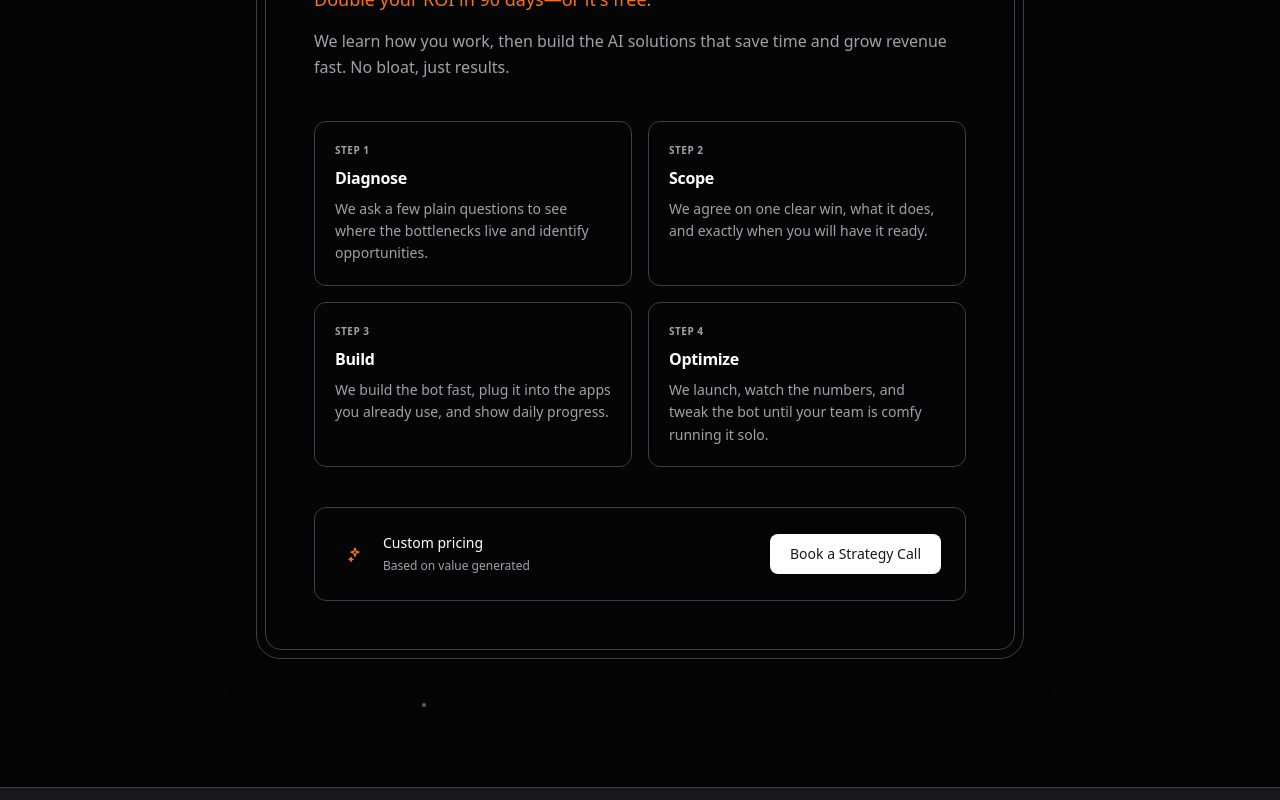
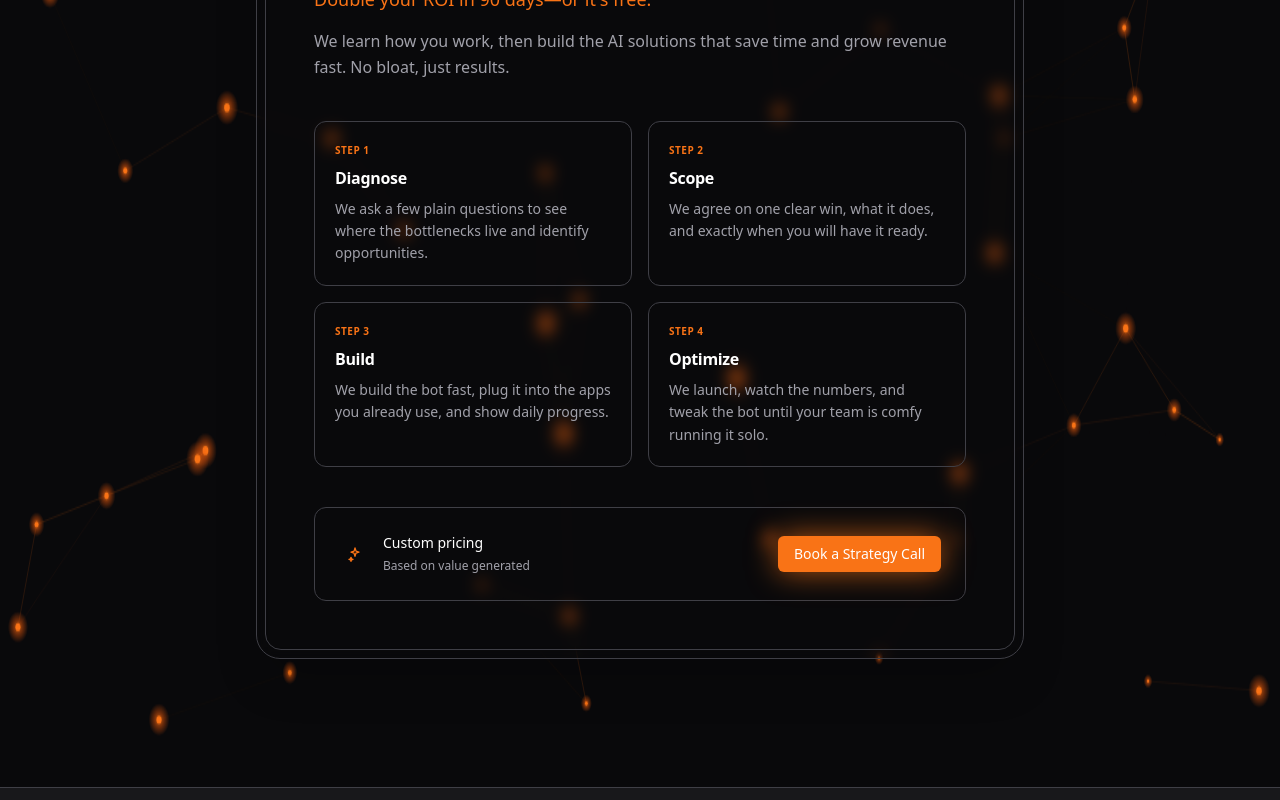
Before and after one commit to WillMay09/automationWebsite, a Next.js app: page /pricing in a window 1280 px wide. Shown: the part 460-1260 px from the top of the page. Built offline with nearby package versions, Linux system fonts and the light colour scheme.

Commit message:
Proper styling and animations added to pricing page

```diff
--- a/src/app/globals.css
+++ b/src/app/globals.css
@@ -166,6 +166,15 @@ p {
   background-color: rgb(var(--color-accent) / 0.2);
 }
 
+.glow-accent {
+  box-shadow: 0 0 20px rgba(249, 115, 22, 0.5);
+}
+
+/* Strong glow */
+.glow-accent-strong {
+  box-shadow: 0 0 30px rgba(249, 115, 22, 0.7);
+}
+
 /* ---------- GLASSMORPHISM CARDS - LIGHT MODE ---------- */
 
 /* Base glassmorphism card for light backgrounds */
--- a/src/components/homePage.tsx
+++ b/src/components/homePage.tsx
@@ -47,7 +47,7 @@ export default function HomePage() {
           <button
             onClick={handleSubmit}
             disabled={status === "loading"}
-            className="gradient-accent-strong text-primary-dark px-8 h-12 rounded-lg font-medium hover:opacity-90 transition-opacity disabled:opacity-50"
+            className="gradient-accent-strong text-primary-dark px-8 h-12 rounded-lg font-medium hover:opacity-80 transition-opacity disabled:opacity-50"
           >
             {status === "loading" ? "Sending..." : "Schedule Demo"}
           </button>
--- a/src/components/navbar.tsx
+++ b/src/components/navbar.tsx
@@ -57,9 +57,11 @@ export default function Navbar() {
             <button className="px-6 py-2.5 rounded-lg bg-card-dark border border-dark text-primary-dark hover-border-accent transition-all font-medium">
               Schedule Demo
             </button>
-            <button className="px-6 py-2.5 rounded-lg gradient-accent-strong text-primary-dark font-medium">
-              Get Started
-            </button>
+            <Link href="/pricing">
+              <button className="px-6 py-2.5 rounded-lg gradient-accent-strong text-primary-dark font-medium hover:opacity-80 transition-opacity disabled:opacity-50">
+                Get Started
+              </button>
+            </Link>
           </div>
         </div>
       </div>
--- a/src/components/pricing.tsx
+++ b/src/components/pricing.tsx
@@ -1,7 +1,9 @@
 "use client";
-
+import { useRef } from "react";
+import { useNodeGraphAnimation } from "../app/hooks/useNodeGraphAnimation";
 import React from "react";
-
+import { Button } from "./ui/button";
+import { motion } from "framer-motion";
 // Icons
 const Zap = ({ className }: { className?: string }) => (
   <svg
@@ -35,105 +37,46 @@ const Sparkles = ({ className }: { className?: string }) => (
   </svg>
 );
 
-// Reusable Button Component
-interface ButtonProps extends React.ButtonHTMLAttributes<HTMLButtonElement> {
-  variant?: "primary" | "secondary" | "outline";
-  size?: "sm" | "md" | "lg";
-  children: React.ReactNode;
-}
-
-function Button({
-  variant = "primary",
-  size = "md",
-  className = "",
-  children,
-  ...props
-}: ButtonProps) {
-  const baseStyles =
-    "inline-flex items-center justify-center gap-2 rounded-lg font-medium transition-all disabled:opacity-50 disabled:pointer-events-none";
-
-  const variants = {
-    primary:
-      "gradient-accent-strong text-primary-dark hover:opacity-90 shadow-lg",
-    secondary: "bg-light text-primary-light hover:bg-light/80 shadow-lg",
-    outline:
-      "border border-dark text-primary-dark hover-border-accent hover:bg-card-dark/20",
-  };
-
-  const sizes = {
-    sm: "px-4 py-2 text-sm",
-    md: "px-5 py-2.5 text-sm",
-    lg: "px-6 py-3 text-base",
-  };
-
-  return (
-    <button
-      className={`${baseStyles} ${variants[variant]} ${sizes[size]} ${className}`}
-      {...props}
-    >
-      {children}
-    </button>
-  );
-}
-
 // Reusable Step Card Component
 interface StepCardProps {
   step: number;
   title: string;
   description: string;
+  index: number;
 }
 
-function StepCard({ step, title, description }: StepCardProps) {
+function StepCard({ step, title, description, index }: StepCardProps) {
   return (
-    <div className="group rounded-xl border border-dark bg-card-dark/20 p-5 hover:bg-card-dark/40 transition-all">
-      <p className="text-[10px] uppercase tracking-wider font-semibold text-secondary-dark mb-2 group-hover:text-muted-dark transition-colors">
+    <motion.div
+      className="group relative z-10 cursor-pointer hover:shadow-xl hover-border-accent rounded-xl border border-dark bg-card-dark/20 p-5 overflow-hidden transition-all"
+      initial={{ opacity: 0, y: 20 }}
+      animate={{ opacity: 1, y: 0 }}
+      transition={{ duration: 0.5, delay: 0.3 + index * 0.1 }}
+      whileHover={{
+        y: -5,
+        boxShadow: "0 10px 30px rgba(249, 115, 22, 0.2)",
+        transition: { duration: 0.3 },
+      }}
+    >
+      <p className="text-[10px] uppercase tracking-wider font-semibold text-accent mb-2">
         Step {step}
       </p>
       <h4 className="text-base font-medium text-primary-dark mb-2">{title}</h4>
       <p className="text-sm text-secondary-dark leading-relaxed">
         {description}
       </p>
-    </div>
-  );
-}
-
-// Animated Particle Component
-interface ParticleProps {
-  top?: string;
-  left?: string;
-  right?: string;
-  bottom?: string;
-  delay?: number;
-  color?: "white" | "orange";
-}
-
-function Particle({
-  top,
-  left,
-  right,
-  bottom,
-  delay = 0,
-  color = "white",
-}: ParticleProps) {
-  const colorClass = color === "orange" ? "bg-accent/40" : "bg-white/40";
-  const style = {
-    top,
-    left,
-    right,
-    bottom,
-    animationDelay: `${delay}s`,
-  };
-
-  return (
-    <div
-      className={`absolute h-1 w-1 ${colorClass} rounded-full animate-pulse`}
-      style={style}
-    />
+    </motion.div>
   );
 }
 
 // Main Pricing Section
 export default function PricingSection() {
+  const canvasRef = useRef<HTMLCanvasElement>(null);
+  useNodeGraphAnimation(canvasRef);
+  {
+    /*Neural Network Background */
+  }
+
   const steps = [
     {
       step: 1,
@@ -166,16 +109,12 @@ export default function PricingSection() {
       id="pricing"
       className="relative w-full py-32 overflow-hidden bg-[#050505] border-t border-dark"
     >
-      {/* Background Effects */}
-      <div className="absolute inset-0 bg-grid-light opacity-5 pointer-events-none"></div>
+      <canvas
+        ref={canvasRef}
+        className="absolute inset-0 w-full h-full pointer-events-none"
+      />
 
-      {/* Animated Particles */}
-      <Particle top="5rem" left="2.5rem" delay={0} />
-      <Particle top="10rem" right="5rem" delay={1} color="orange" />
-      <Particle bottom="5rem" left="33%" delay={2} />
-      <Particle top="50%" right="2.5rem" delay={3} color="orange" />
-
-      <div className="relative z-30 mx-auto max-w-7xl px-6 lg:px-8">
+      <div className="relative z-10 mx-auto max-w-7xl px-6 lg:px-8">
         {/* Section Heading */}
         <div className="mb-16 text-center">
           <h2 className="text-4xl font-semibold tracking-tight text-primary-dark mb-4">
@@ -211,13 +150,14 @@ export default function PricingSection() {
             </div>
 
             {/* Steps Grid */}
-            <div className="relative z-10 grid grid-cols-1 md:grid-cols-2 gap-4 mb-10">
-              {steps.map((step) => (
+            <div className="relative grid grid-cols-1 md:grid-cols-2 gap-4 mb-10">
+              {steps.map((step, index) => (
                 <StepCard
                   key={step.step}
                   step={step.step}
                   title={step.title}
                   description={step.description}
+                  index={index}
                 />
               ))}
             </div>
@@ -237,7 +177,10 @@ export default function PricingSection() {
                   </p>
                 </div>
               </div>
-              <Button variant="secondary" className="w-full sm:w-auto">
+              <Button
+                variant="accent"
+                className="w-full sm:w-auto glow-accent-strong hover:opacity-90 transition-opacity"
+              >
                 Book a Strategy Call
               </Button>
             </div>
--- a/src/components/ui/button.tsx
+++ b/src/components/ui/button.tsx
@@ -19,6 +19,7 @@ const buttonVariants = cva(
         ghost:
           "hover:bg-accent hover:text-accent-foreground dark:hover:bg-accent/50",
         link: "text-primary underline-offset-4 hover:underline",
+        accent: "bg-accent text-primary-dark hover:bg-accent-strong",
       },
       size: {
         default: "h-9 px-4 py-2 has-[>svg]:px-3",
```
